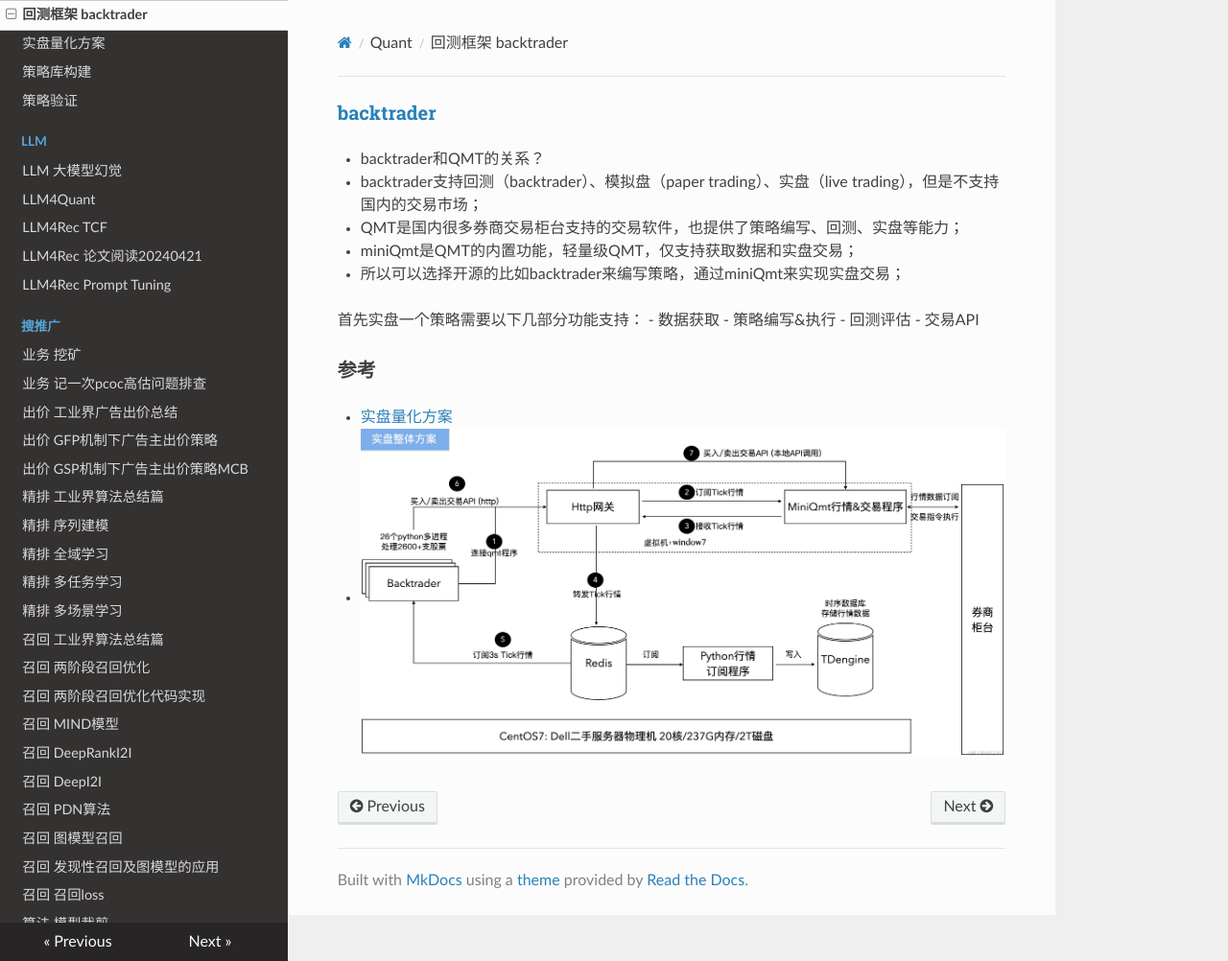
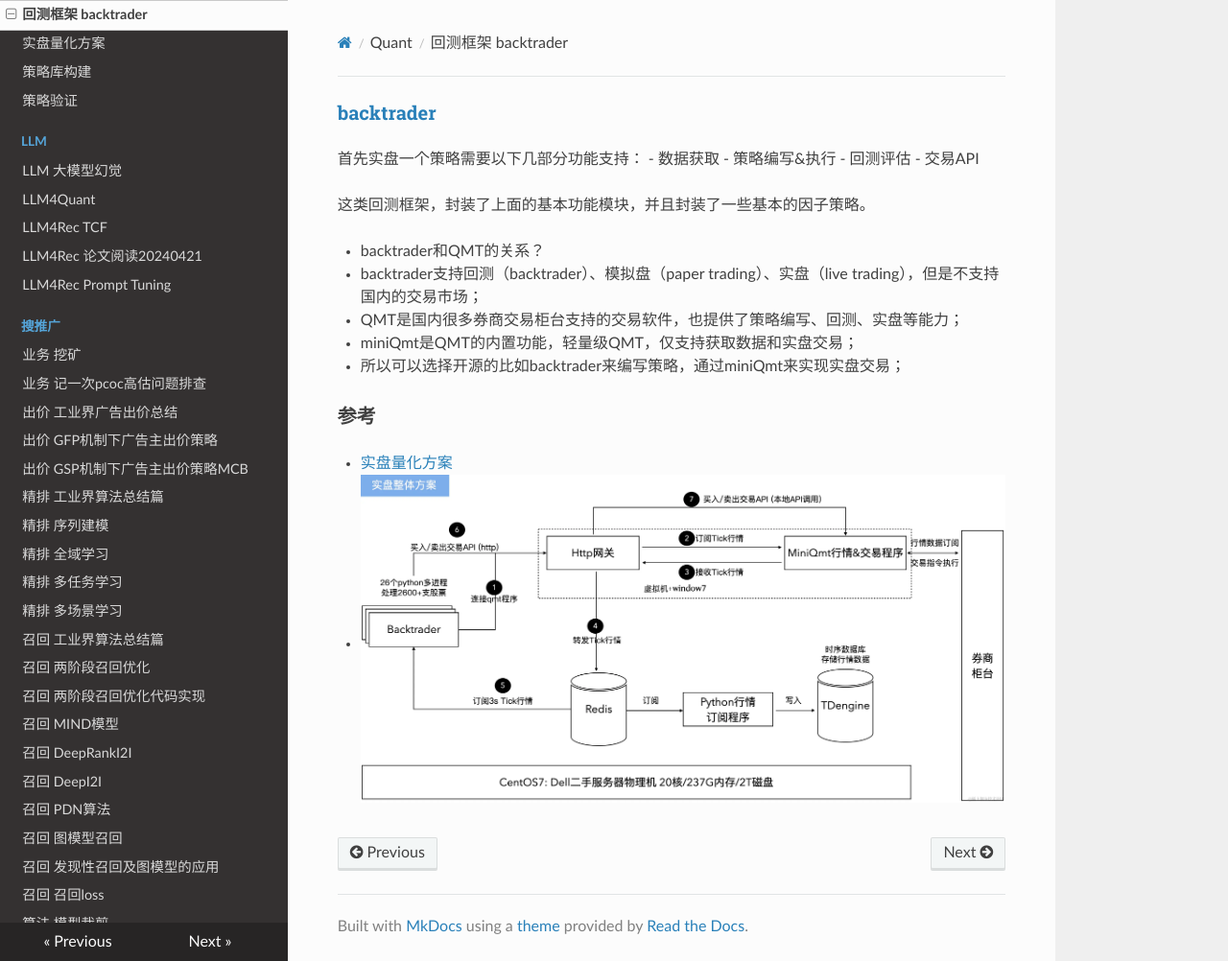
Before and after one commit to MatthewZhuang/guomianzhuang-personal-site, an MkDocs documentation site: the page built from docs/Quant/回测框架_backtrader.md, in a window 1280 px wide and 1002 px high. Shown: the whole window at 96% size. Built offline with MkDocs 1.6.1, drawn with Linux system fonts in a browser that asks for light colours; nearby versions of some CDN libraries.

Commit message:
update 0503

```diff
--- a/docs/Quant/回测框架_backtrader.md
+++ b/docs/Quant/回测框架_backtrader.md
@@ -1,4 +1,13 @@
 ### [backtrader](https://www.backtrader.com/)
+
+首先实盘一个策略需要以下几部分功能支持：
+- 数据获取
+- 策略编写&执行
+- 回测评估
+- 交易API
+
+这类回测框架，封装了上面的基本功能模块，并且封装了一些基本的因子策略。
+
 
 - backtrader和QMT的关系？
   - backtrader支持回测（backtrader）、模拟盘（paper trading）、实盘（live trading），但是不支持国内的交易市场；
```
Also changed, not shown: other parts of docs/Quant/回测框架_backtrader.md (+0 -7 lines).
